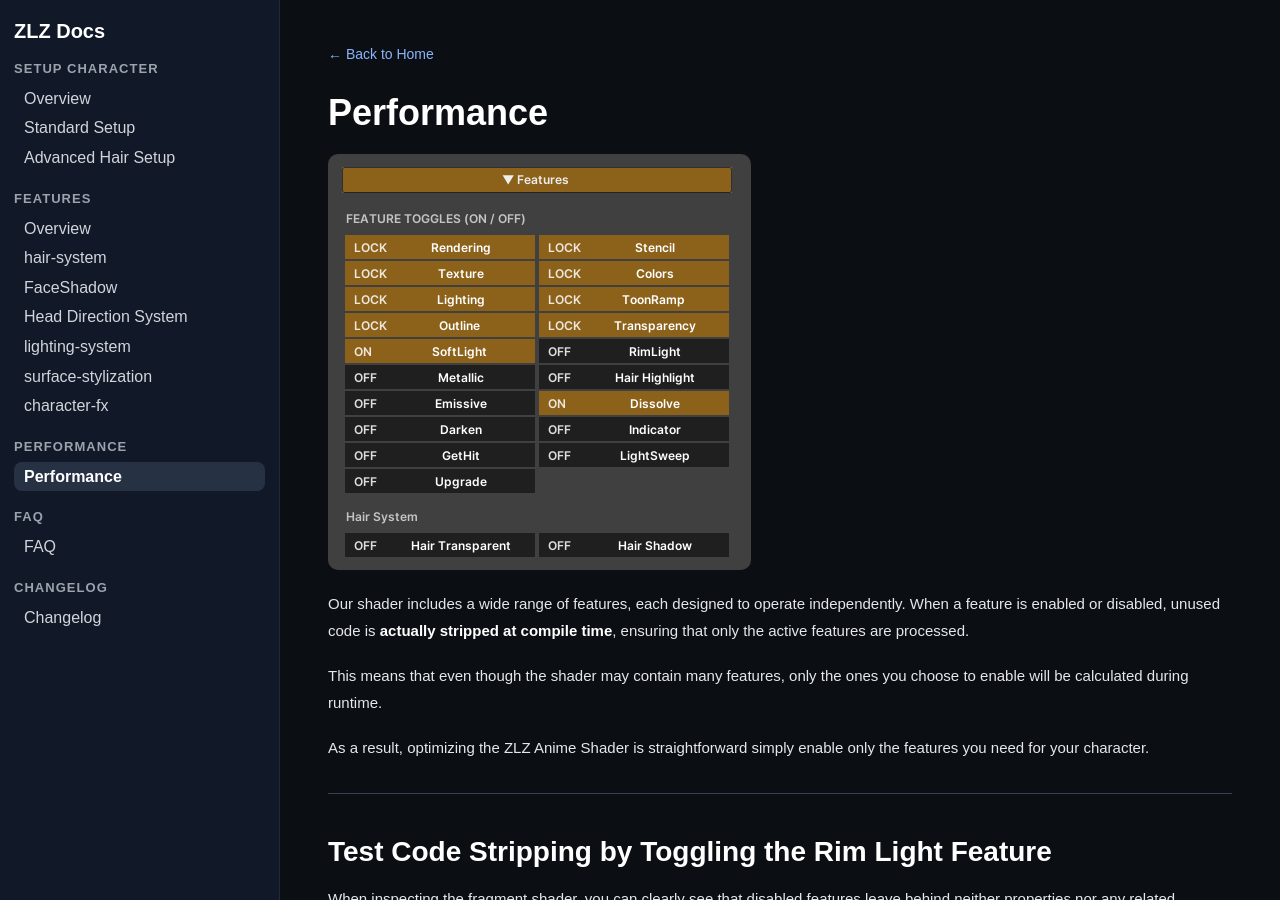
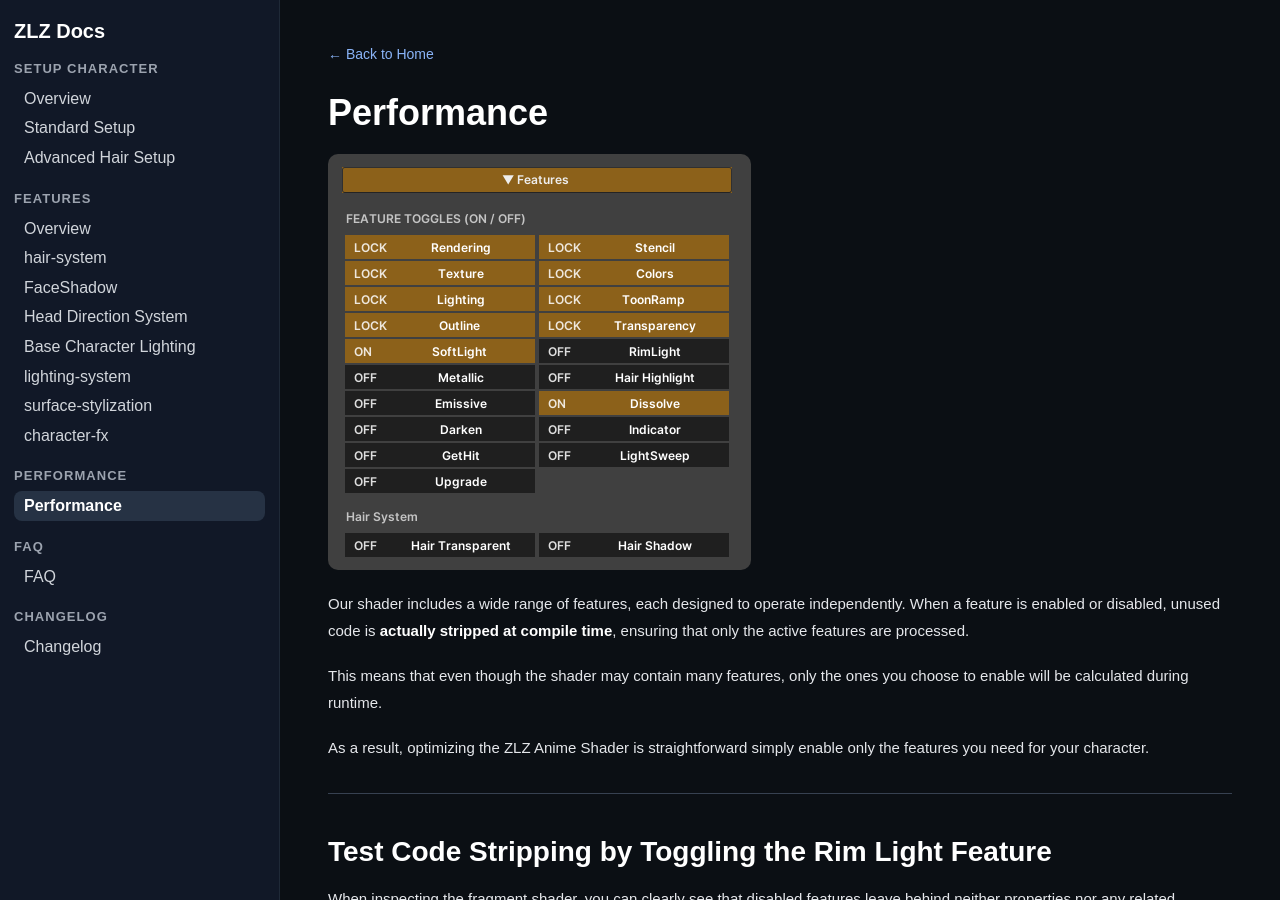
Before and after one commit to zlz-studio/zlz-studio.github.io, a Jekyll site: the page built from performance/index.md, in a window 1280 px wide and 900 px high. Built offline with Jekyll 4.4.1, drawn with Linux system fonts in a browser that asks for light colours.

Commit message:
Add Base Character Lighting link to sidebar

```diff
--- a/_includes/sidebar.html
+++ b/_includes/sidebar.html
@@ -39,6 +39,11 @@
    Head Direction System
 </a>
 
+<a href="{{ '/features/Base-Character-Lighting/' | relative_url }}"
+   class="{% if page.url contains '/features/Base-Character-Lighting/' %}active{% endif %}">
+   Base Character Lighting
+</a>
+
 <a href="{{ '/features/lighting-system/' | relative_url }}"
    class="{% if page.url contains '/features/lighting-system/' %}active{% endif %}">
    lighting-system
```
